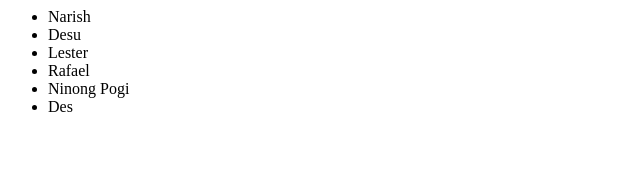
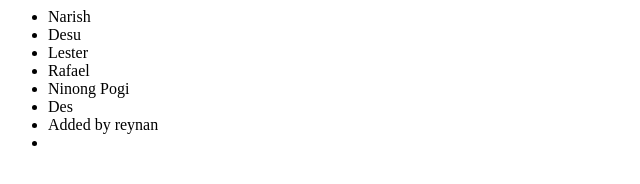
Before and after one commit to naryshaaa/Git-Test-101, a plain HTML site: page index.html in a window 1280 px wide. Shown: the whole page, without its empty margins (0-640 px from the left). Drawn offline with Linux system fonts and the light colour scheme.

Commit message:
added by rey

```diff
--- a/index.html
+++ b/index.html
@@ -11,6 +11,7 @@
 
 		<li>Ninong Pogi</li>
 		<li>Des</li>
+		<li>Added by reynan<li>
 	</ul>
 </body>
 </html>
```
